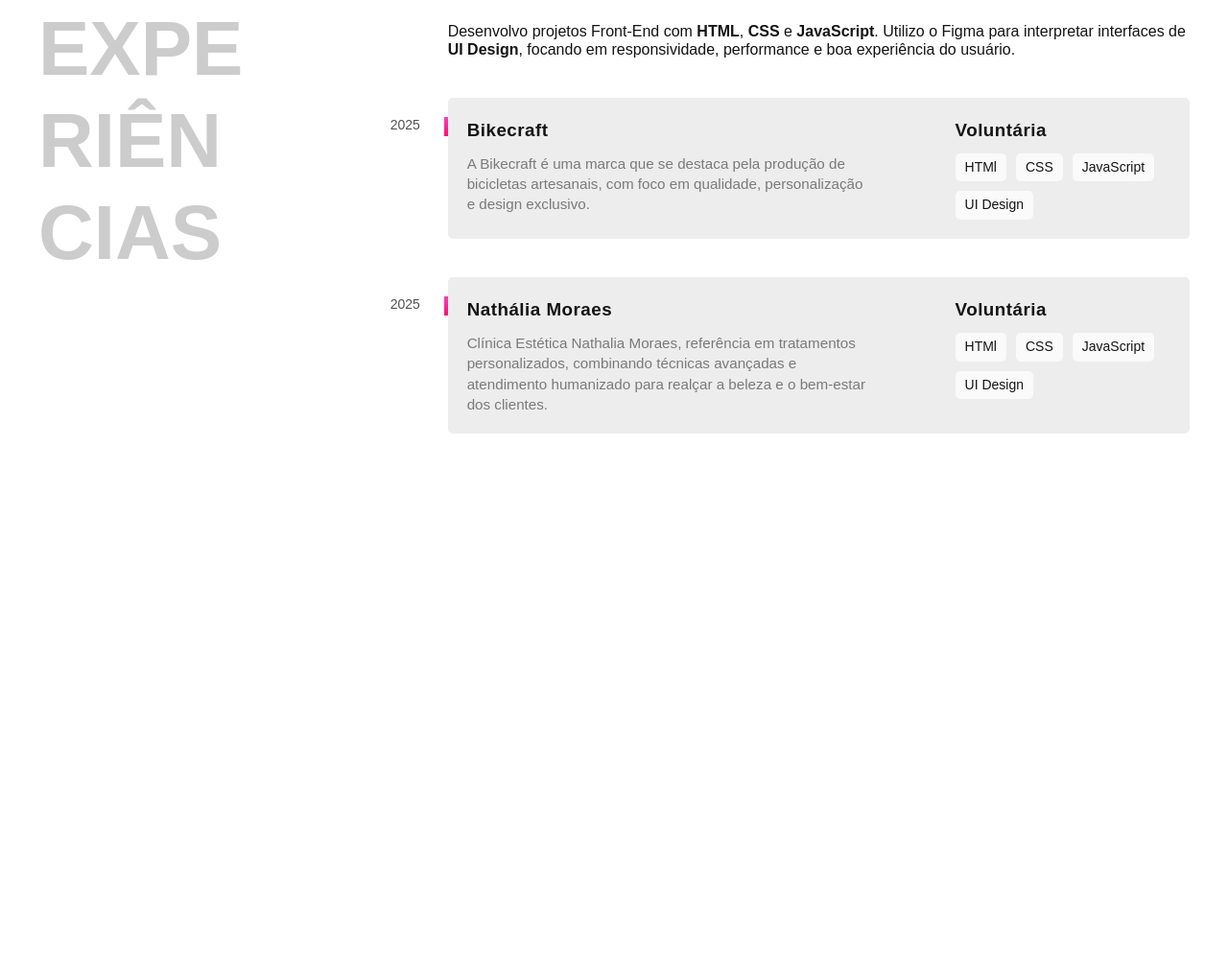
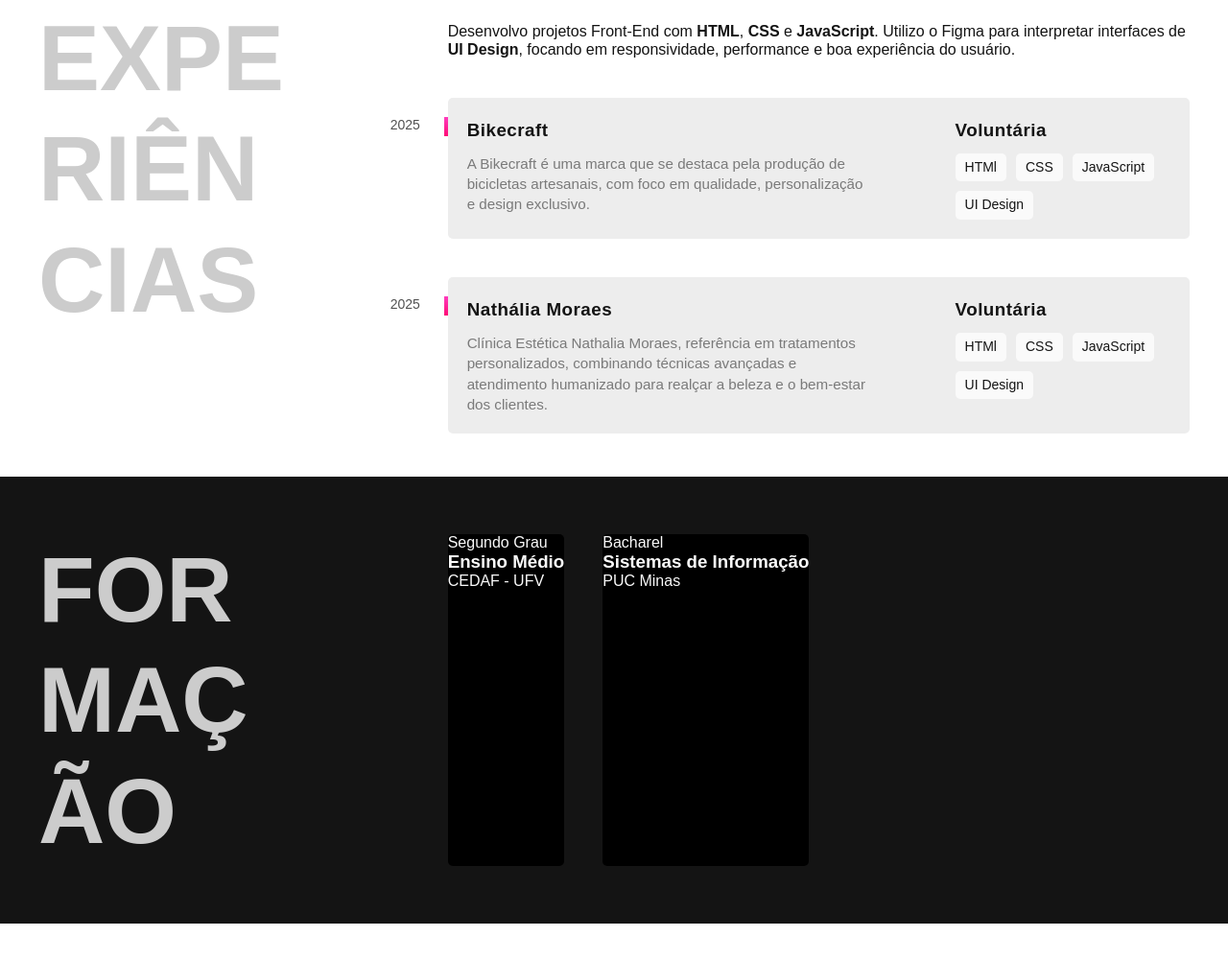
Before and after one commit to alicececilia/portbasic.github.io, a plain HTML site: page index.html in a window 1280 px wide. Shown: the part 751-1752 px from the top of the page at 96% size. Drawn offline with Linux system fonts and the light colour scheme.

Commit message:
add: style formacao

```diff
--- /dev/null
+++ b/css/formacao.css
@@ -0,0 +1,23 @@
+.formacao {
+  max-width: 1200px;
+  margin: 0 auto;
+  padding: 60px 40px;
+  display: grid;
+  grid-template-columns: 1fr 2fr;
+  gap: 40px;
+  position: relative;
+  top: 100px;
+  background-color: #141414;
+  color: #fafafa;
+}
+
+.formacao-lista {
+  display: flex;
+  flex-wrap: wrap;
+  gap: 40px;
+}
+
+.formacao-infos {
+  background-color: black;
+  border-radius: 5px;
+}
--- a/css/global.css
+++ b/css/global.css
@@ -23,10 +23,11 @@ img {
   display: block;
 }
 
-.experiencia-subtitulo {
-  font-size: 5rem;
+.subtitulo {
+  font-size: 6rem;
   line-height: 1.2;
   text-transform: uppercase;
   color: #cccccc;
-  align-content: top;
+  max-width: 5ch;
+  word-break: break-all;
 }
--- a/css/style.css
+++ b/css/style.css
@@ -2,3 +2,4 @@
 @import "./header.css";
 @import "./introducao.css";
 @import "./experiencia.css";
+@import "./formacao.css";
--- a/index.html
+++ b/index.html
@@ -38,7 +38,7 @@
 
     <!-- experiencias -->
     <section class="experiencia" id="experiencia" aria-label="Experiência">
-        <h2 class="experiencia-subtitulo">Expe<br>riên<br>cias</h2>
+        <h2 class="subtitulo">Expe<br>riên<br>cias</h2>
         <div class="experiencia-lista">
             <p class="experiencia-bio">Desenvolvo projetos Front-End com <strong>HTML</strong>, <strong>CSS</strong> e <strong>JavaScript</strong>. Utilizo o Figma para interpretar interfaces de <strong>UI Design</strong>, focando em responsividade, performance e boa experiência do usuário.
             </p>
@@ -84,9 +84,34 @@
     </section>
 
 
-    </div>
-    </div>
+    <section>
+        <div class="formacao" id="formacao" aria-label="Formação">
+            <h2 class="subtitulo">Formação</h2>
+            <div class="formacao-lista">
+                <div class="formacao-infos">
+                    <ul>
+                        <li class="curso"><span class="formacao-tipo">Segundo Grau</span>
+                        <li>
+                        <li>
+                            <h3 class="formacao-curso">Ensino Médio</h3>
+                        </li>
+                        <li> <span class="formacao-instituicao">CEDAF - UFV</span></li>
 
+                    </ul>
+                </div>
+                <div class="formacao-infos">
+                    <ul>
+                        <li class="curso"><span class="formacao-tipo">Bacharel</span></li>
+                        <li>
+                            <h3 class="formacao-curso">Sistemas de Informação</h3>
+                        </li>
+                        <li><span class="formacao-instituicao">PUC Minas</span></li>
+
+                    </ul>
+                </div>
+            </div>
+        </div>
+    </section>
 
 
 
```
